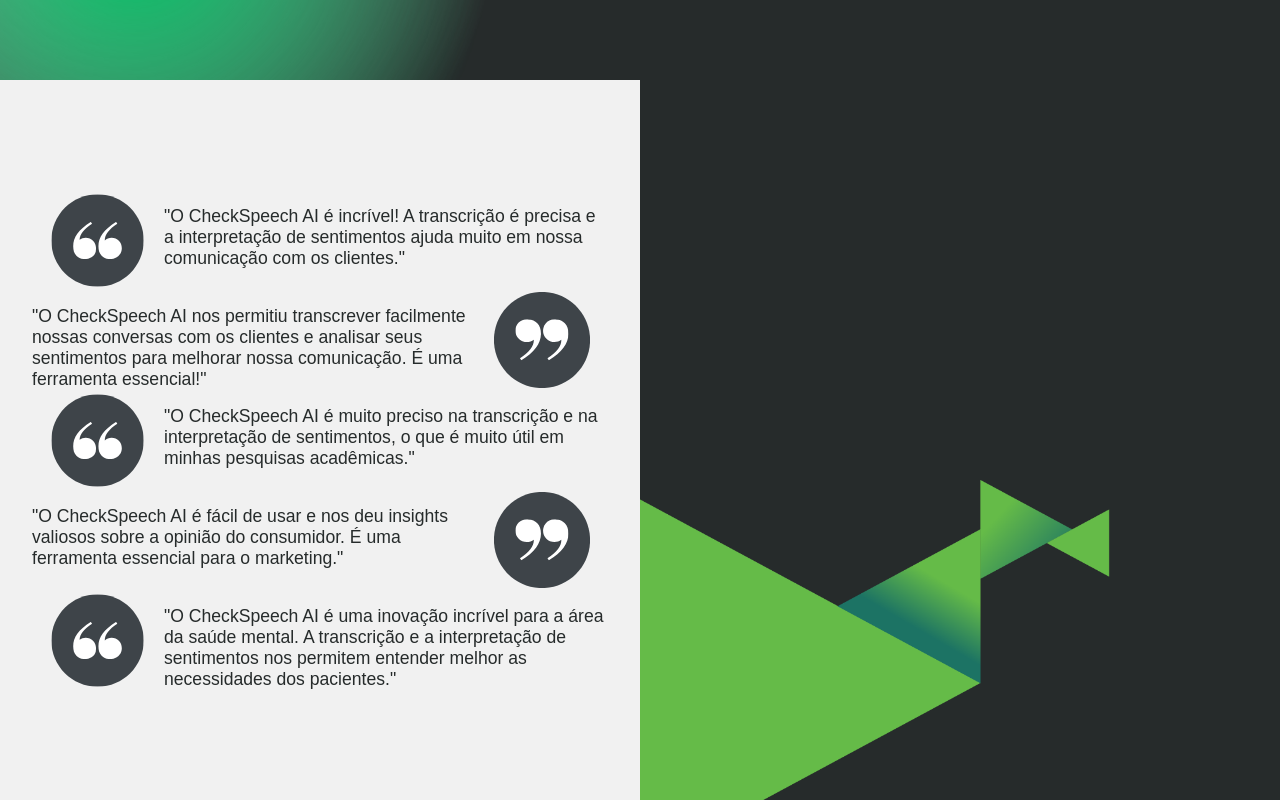
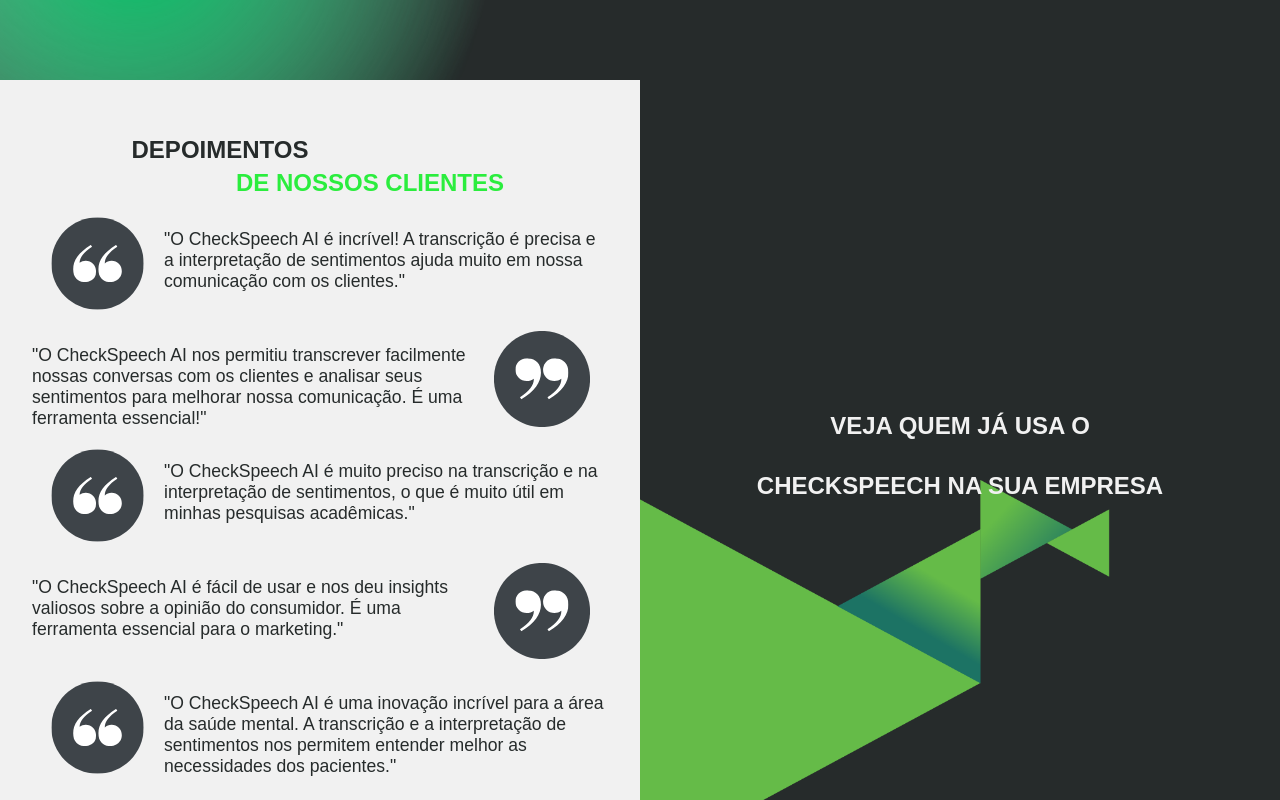
Before and after one commit to MarcioBADias/checkspeech, a React (Create React App) app: page / in a window 1280 px wide. Shown: the part 1520-2320 px from the top of the page. Built offline with nearby package versions, Linux system fonts and the light colour scheme.

Commit message:
Ajuste de títulos

```diff
--- a/src/components/clients/index.js
+++ b/src/components/clients/index.js
@@ -21,6 +21,23 @@
                     color: 'var(--cor-dark-primary)'
                 }}
             >
+                <C.Title
+                    style={{
+                        color:'var(--cor-dark-primary)',
+                        marginLeft: -200
+                    }}
+                >
+                    Depoimentos
+                </C.Title>
+                <C.Title
+                    style={{
+                        color:'var(--cor-green-primary)',
+                        marginLeft: 100,
+                        marginTop: 5
+                    }}
+                >
+                    de nossos clientes
+                </C.Title>
                 <C.TextArea>
                 <C.Mark
                     src={MarkL}
@@ -74,7 +91,12 @@
             </C.Container>
 
             <C.Container>
-
+                <C.Title>
+                    Veja quem já usa o
+                </C.Title>
+                <C.Title>
+                    Checkspeech na sua empresa
+                </C.Title>
             </C.Container>
 
         </C.Section>
--- a/src/components/clients/styles.js
+++ b/src/components/clients/styles.js
@@ -43,6 +43,7 @@
 
 export const TextArea = styled.div`
     display: flex;
+    margin-top: 1rem;
 `;
 
 export const Mark = styled.img(({ size }) => `
@@ -50,10 +51,14 @@
     width: ${size}px;
 `);
 
+export const Title = styled.h1`
+    margin-top: 2rem;
+    text-transform: uppercase;
+`;
 export const Text = styled.p`
     display: block;
     margin-top: 1rem;
-    width: 80%;
+    width: 100%;
     font-size: 1.1rem;
 
     @media (max-width: 840px) {
```
